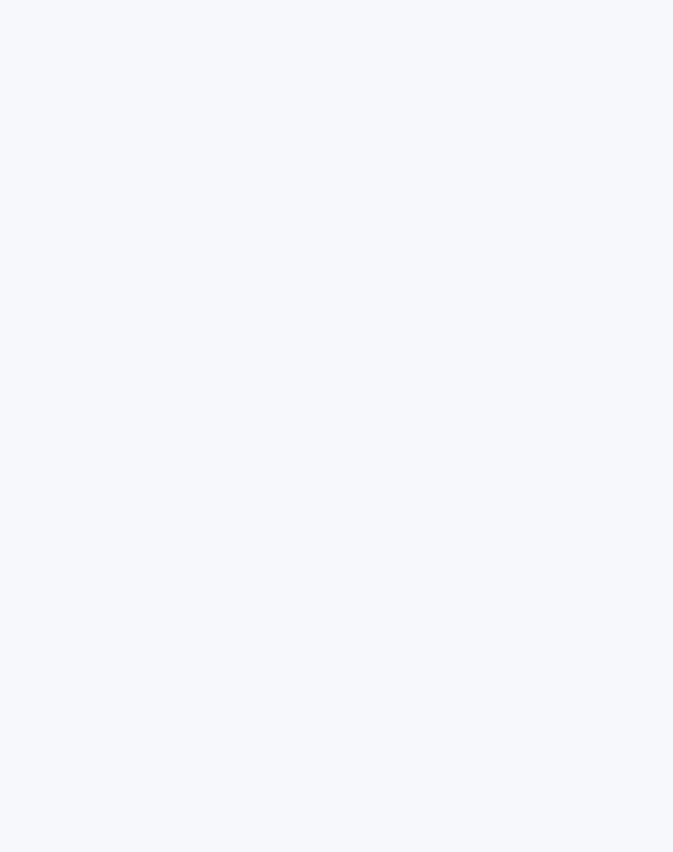
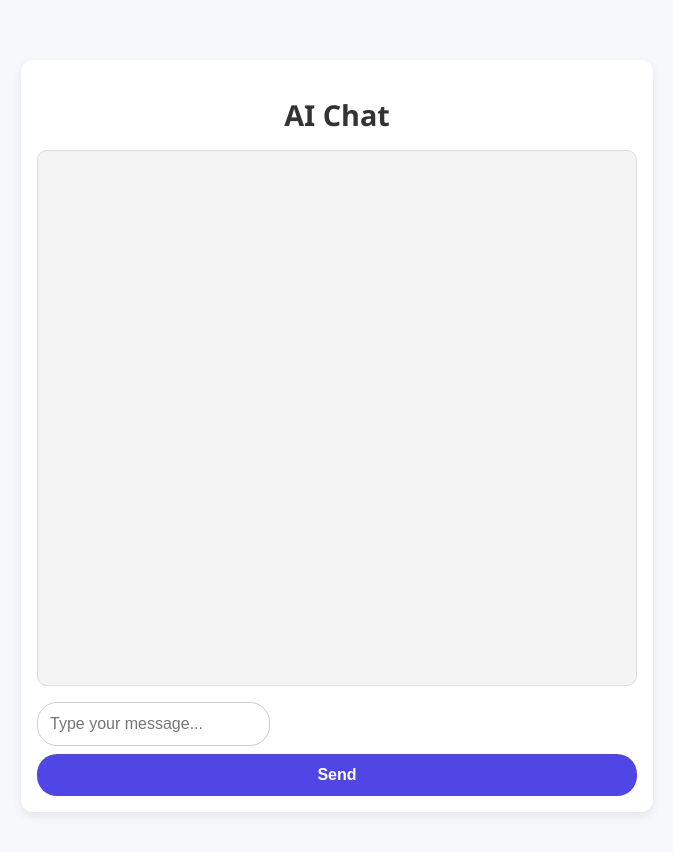
Before and after one commit to dzhadyrassyn/coursly, a React app in the folder frontend/: page /chat in a window 1280 px wide. Before the commit this address had no page. Shown: the top 852 px of the page, without its empty margins (303-976 px from the left). Before the commit the page ends 800 px from the top, so only its background shows below. Built offline with nearby package versions, Linux system fonts and the light colour scheme; sample sign-in values are in the browser's storage; the HTML template or start-up script is replaced by a standard one.

Commit message:
Add Chat page. Simulate chatting with AI

```diff
--- a/frontend/src/App.jsx
+++ b/frontend/src/App.jsx
@@ -1,7 +1,7 @@
 import { BrowserRouter as Router, Routes, Route } from 'react-router-dom';
 import IndexPage from './pages/IndexPage';
 import RegisterPage from './pages/RegisterPage';
-import SuccessPage from './pages/SuccessPage';
+import ChatPage from './pages/ChatPage.jsx';
 import ProtectedRoute from './components/ProtectedRoute';
 
 function App() {
@@ -11,10 +11,10 @@ function App() {
                 <Route path="/" element={<IndexPage />} />
                 <Route path="/register" element={<RegisterPage />} />
                 <Route
-                    path="/success"
+                    path="/chat"
                     element={
                         <ProtectedRoute>
-                            <SuccessPage />
+                            <ChatPage />
                         </ProtectedRoute>
                     }
                 />
--- /dev/null
+++ b/frontend/src/pages/ChatPage.jsx
@@ -0,0 +1,58 @@
+import React, { useState, useEffect, useRef } from 'react';
+import styles from '../styles/ChatPage.module.css';
+
+export default function ChatPage() {
+    const [messages, setMessages] = useState([]);
+    const [input, setInput] = useState('');
+    const chatEndRef = useRef(null);
+
+    const handleSubmit = async (e) => {
+        e.preventDefault();
+        if (!input.trim()) return;
+
+        const userMessage = { text: input, sender: 'user' };
+        setMessages((prev) => [...prev, userMessage]);
+        setInput('');
+
+        // Simulate AI response
+        const fakeAIResponse = { text: `Echo: ${input}`, sender: 'ai' };
+        setTimeout(() => {
+            setMessages((prev) => [...prev, fakeAIResponse]);
+        }, 500);
+    };
+
+    // Auto-scroll to bottom
+    useEffect(() => {
+        chatEndRef.current?.scrollIntoView({ behavior: 'smooth' });
+    }, [messages]);
+
+    return (
+        <div className={styles.container}>
+            <h1 className={styles.title}>AI Chat</h1>
+            <div className={styles.chatBox}>
+                {messages.map((msg, idx) => (
+                    <div
+                        key={idx}
+                        className={
+                            msg.sender === 'user'
+                                ? styles.userMsg
+                                : styles.aiMsg
+                        }
+                    >
+                        {msg.text}
+                    </div>
+                ))}
+                <div ref={chatEndRef} />
+            </div>
+            <form onSubmit={handleSubmit} className={styles.form}>
+                <input
+                    className={styles.input}
+                    value={input}
+                    onChange={(e) => setInput(e.target.value)}
+                    placeholder="Type your message..."
+                />
+                <button className={styles.button}>Send</button>
+            </form>
+        </div>
+    );
+}
--- a/frontend/src/pages/RegisterPage.jsx
+++ b/frontend/src/pages/RegisterPage.jsx
@@ -45,7 +45,7 @@ export default function RegisterPage() {
             setUsername('');
             setPassword('');
             setErrors({ username: '', password: '' });
-            setTimeout(() => navigate('/success'), 1000);
+            setTimeout(() => navigate('/chat'), 1000);
         } catch (err) {
             setStatus('❌ ' + (err?.response?.data?.message || err.message));
         }
--- a/frontend/src/pages/SuccessPage.jsx
+++ /dev/null
@@ -1,8 +0,0 @@
-export default function SuccessPage() {
-    return (
-        <div style={{ textAlign: 'center', padding: '3rem' }}>
-            <h1>🎉 Registration Successful!</h1>
-            <p>You can now log in and start using the app.</p>
-        </div>
-    );
-}
--- /dev/null
+++ b/frontend/src/styles/ChatPage.module.css
@@ -0,0 +1,77 @@
+.container {
+    max-width: 600px;
+    margin: 60px auto;
+    padding: 1rem;
+    background: #ffffff;
+    border-radius: 12px;
+    box-shadow: 0 4px 10px rgba(0, 0, 0, 0.08);
+    display: flex;
+    flex-direction: column;
+    height: 90vh;
+}
+
+.title {
+    text-align: center;
+    margin-bottom: 1rem;
+    font-size: 1.8rem;
+    color: #333;
+}
+
+.chatBox {
+    flex-grow: 1;
+    display: flex;
+    flex-direction: column;
+    justify-content: flex-end;
+    overflow-y: auto;
+    background: #f4f4f4;
+    border: 1px solid #ddd;
+    border-radius: 10px;
+    padding: 1rem;
+    margin-bottom: 1rem;
+}
+
+.userMsg {
+    align-self: flex-end;
+    background: #4f46e5;
+    color: white;
+    padding: 0.6rem 1rem;
+    border-radius: 20px 20px 0 20px;
+    margin: 0.3rem 0;
+    max-width: 70%;
+    text-align: left;
+}
+
+.aiMsg {
+    align-self: flex-start;
+    background: #e2e8f0;
+    color: #111;
+    padding: 0.6rem 1rem;
+    border-radius: 20px 20px 20px 0;
+    margin: 0.3rem 0;
+    max-width: 70%;
+    text-align: left;
+}
+
+.form {
+    display: flex;
+    gap: 0.5rem;
+}
+
+.input {
+    flex: 1;
+    padding: 0.75rem;
+    border-radius: 20px;
+    border: 1px solid #ccc;
+    font-size: 1rem;
+    outline: none;
+}
+
+.button {
+    padding: 0.75rem 1.5rem;
+    background-color: #4f46e5;
+    color: white;
+    border: none;
+    border-radius: 20px;
+    font-weight: bold;
+    cursor: pointer;
+}
```
